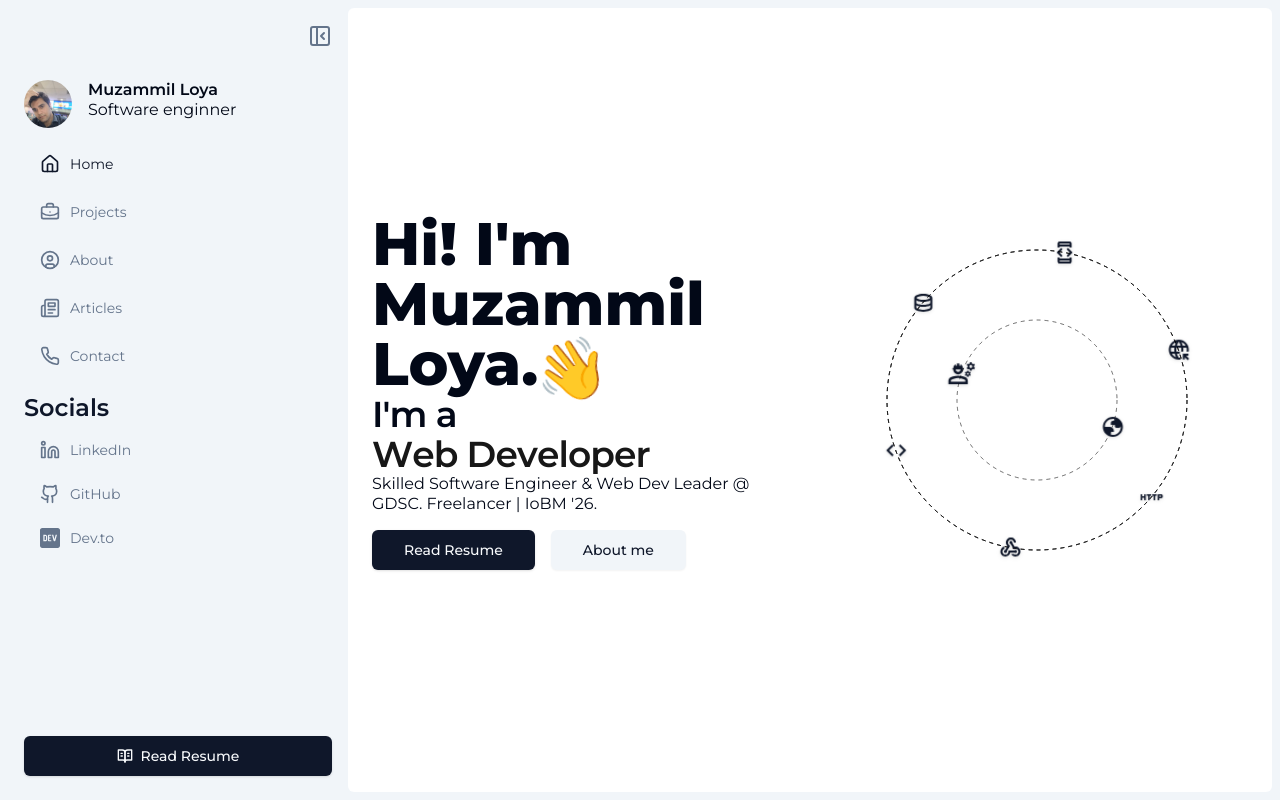
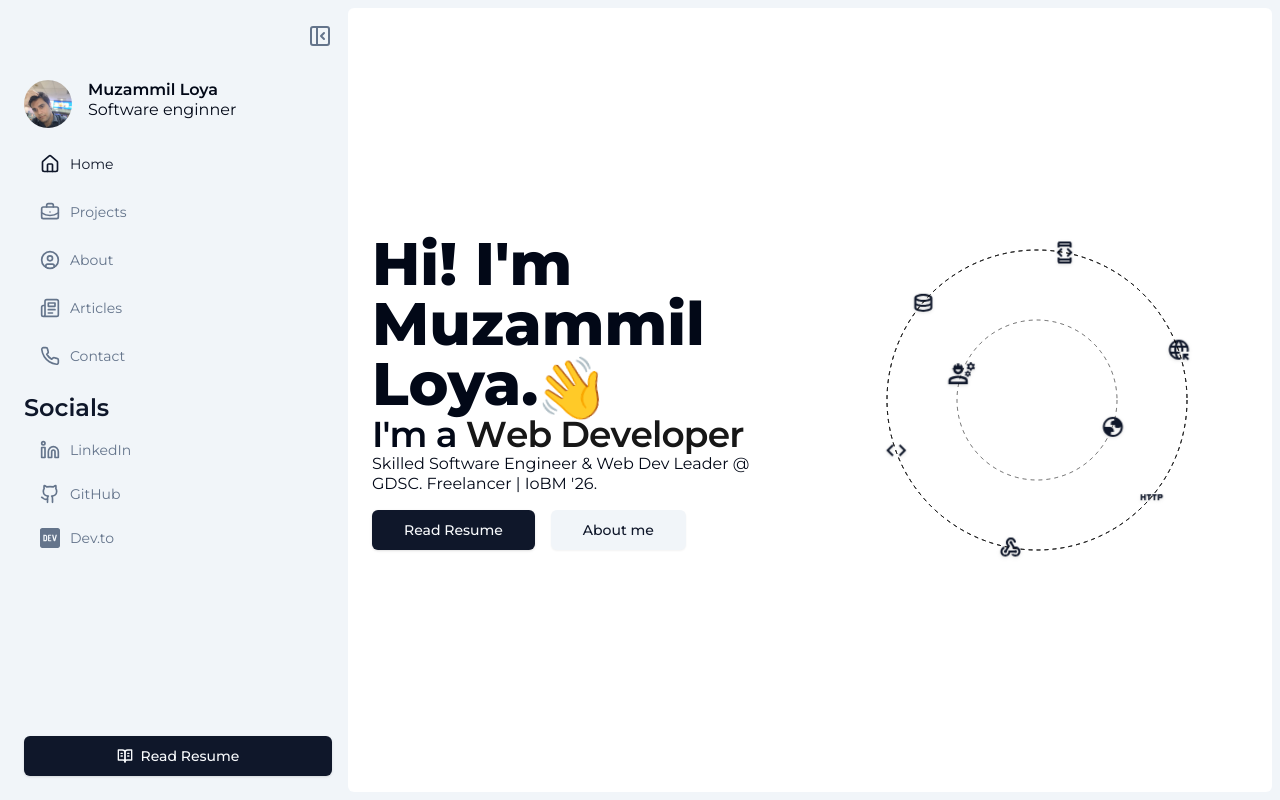
Before and after one commit to Muzammil-cyber/cool-portfolio, a Next.js app: page / in a window 1280 px wide. Built offline with nearby package versions, Linux system fonts and the light colour scheme; a web font is replaced by a local one.

Commit message:
choro: Update className in Heading2 from 'hidden lg:block' to 'max-md:hidden'

```diff
--- a/src/app/page.tsx
+++ b/src/app/page.tsx
@@ -22,7 +22,7 @@ export default function Home() {
           <Wave />
         </Heading1>
         <Heading2>
-          <span className="hidden lg:block">I&apos;m a </span>
+          <span className="max-md:hidden">I&apos;m a </span>
           <DynamicFlipWords
             words={[
               "Software Engineer",
```
